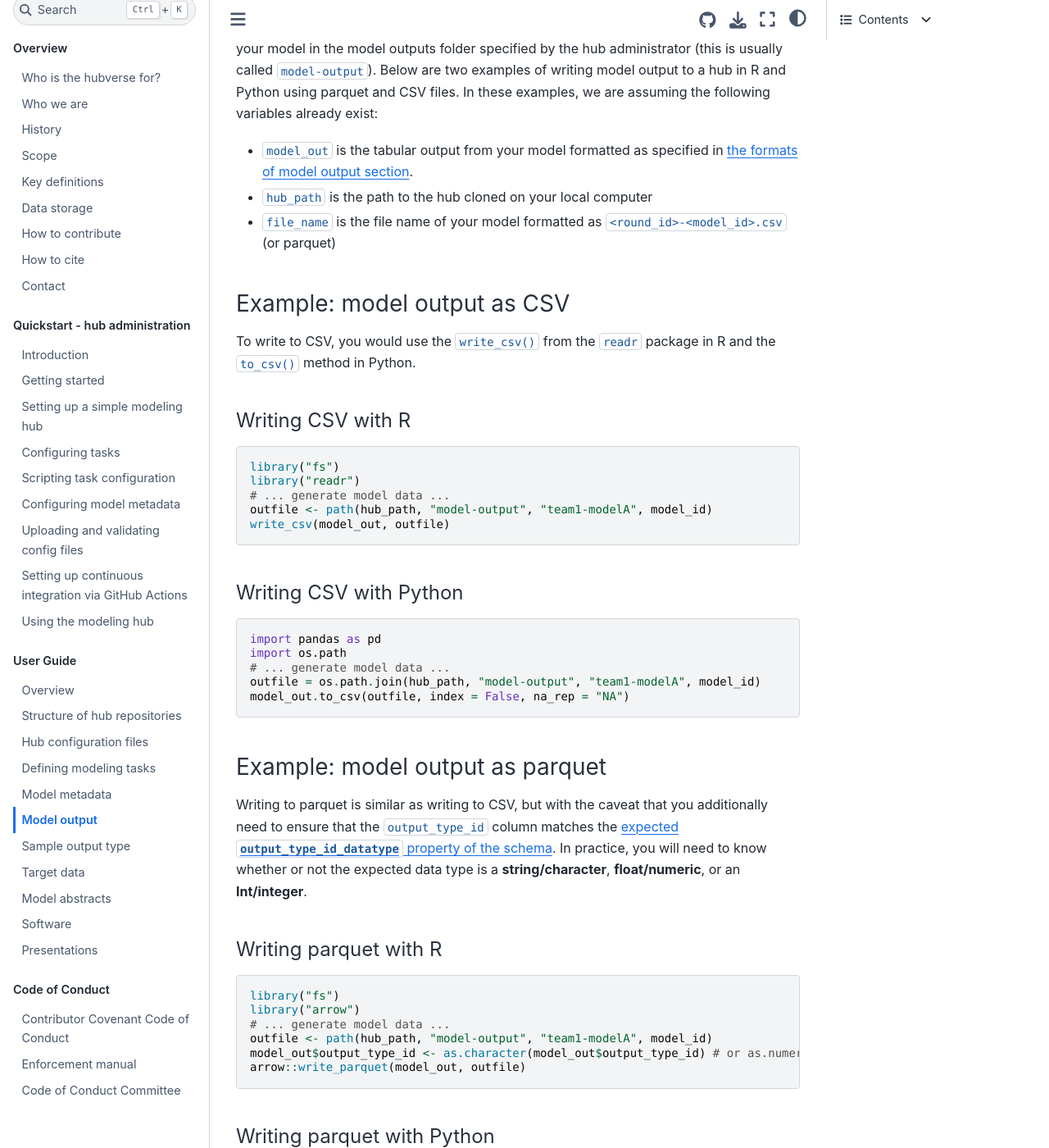
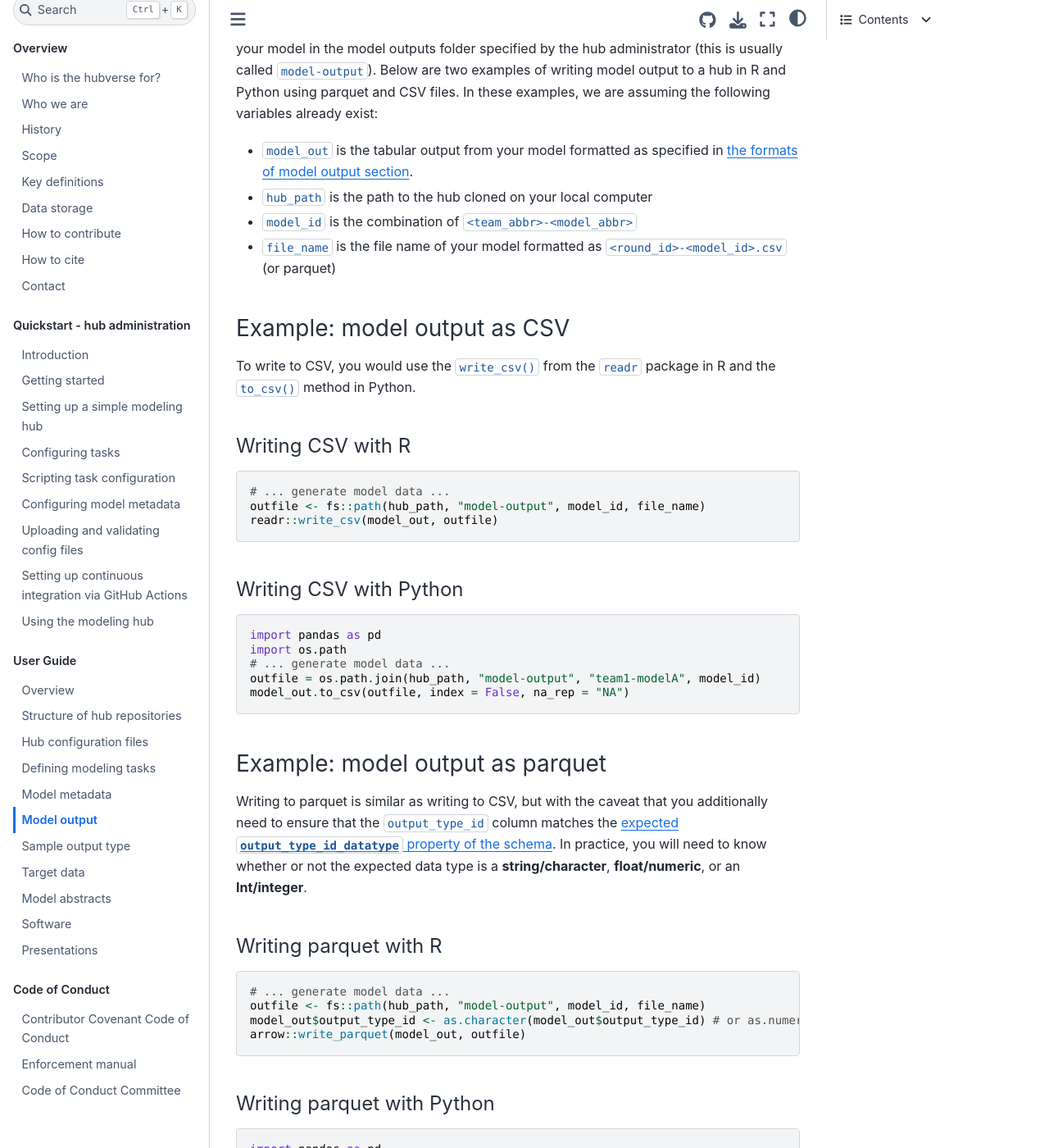
Before and after one commit to hubverse-org/hubDocs, a Sphinx documentation site: the page built from docs/source/user-guide/model-output.md, in a window 1280 px wide and 1400 px high, scrolled down 6315 px. Shown: the whole window at 82% size. Built offline with Sphinx 7.4.7 and the Sphinx Book theme 1.1.4, drawn with Linux system fonts in a browser that asks for light colours; comment, search, counter and statistics services are not loaded; some of the changed text lies outside the part shown.

Commit message:
Apply suggestions from code review
Co-authored-by: Anna Krystalli <annakrystalli@googlemail.com>

````diff
--- a/docs/source/user-guide/model-output.md
+++ b/docs/source/user-guide/model-output.md
@@ -227,6 +227,7 @@ In these examples, we are assuming the following variables already exist:
  - `model_out` is the tabular output from your model formatted as specified
    in [the formats of model output section](#formats-of-model-output).
  - `hub_path` is the path to the hub cloned on your local computer
+ - `model_id` is the combination of `<team_abbr>-<model_abbr>`
  - `file_name` is the file name of your model formatted as
    `<round_id>-<model_id>.csv` (or parquet)
 
@@ -239,11 +240,9 @@ the `to_csv()` method in Python.
 #### Writing CSV with R
 
 ```r
-library("fs")
-library("readr")
 # ... generate model data ...
-outfile <- path(hub_path, "model-output", "team1-modelA", model_id)
-write_csv(model_out, outfile)
+outfile <- fs::path(hub_path, "model-output", model_id, file_name)
+readr::write_csv(model_out, outfile)
 ```
 
 #### Writing CSV with Python
@@ -268,10 +267,8 @@ In practice, you will need to know whether or not the expected data type is a
 #### Writing parquet with R
 
 ```r
-library("fs")
-library("arrow")
 # ... generate model data ...
-outfile <- path(hub_path, "model-output", "team1-modelA", model_id)
+outfile <- fs::path(hub_path, "model-output", model_id, file_name)
 model_out$output_type_id <- as.character(model_out$output_type_id) # or as.numeric(), or as.integer()
 arrow::write_parquet(model_out, outfile)
 ```
````
Also changed, not shown: other parts of docs/source/user-guide/model-output.md (+1 -1 lines).
